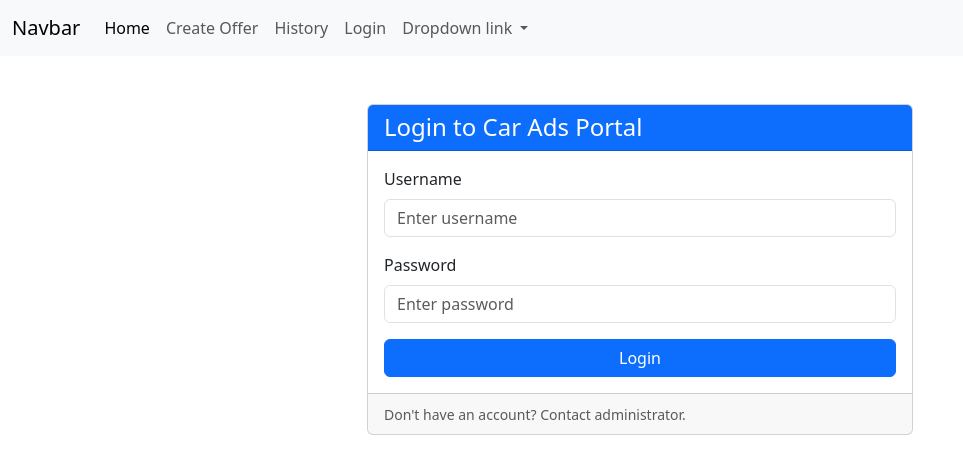
After one commit to rajkonkret/BootCamp-11-10-2025-WEB, a Flask app: page /login in a window 1280 px wide. The commit adds this page. Shown: the top 474 px of the page, without its empty margins (0-963 px from the left). Run offline with Flask 3, Linux system fonts and the light colour scheme.

Commit message:
[17 5] update web3_flask/flask_zad5 update add bootstrap add

```diff
--- a/web3_flask/flask_zad6_baza/app.py
+++ b/web3_flask/flask_zad6_baza/app.py
@@ -1,5 +1,6 @@
 import os
 import sqlite3
+import bcrypt
 
 #  pip install -r requirements.txt
 from flask import Flask, url_for, request, redirect, render_template, flash, g
@@ -232,5 +233,36 @@ def view_offer(offer_id):
                                spinner=spinner)
 
 
+# ======= LOGIN ======
+class UserPass:
+
+    def __init__(self, user="", password=""):
+        self.user = user
+        self.password = password
+        self.email = ""
+        self.is_valid = False
+        self.is_admin = False
+
+    # bcrypt -> scrypt
+    # argon2id
+    @staticmethod
+    def hash_password():
+        """
+        Hashuje hasłą używając
+        :return:
+        """
+
+
+
+@app.route("/login", methods=['GET', 'POST'])
+def login():
+    login = None
+
+    if request.method == "GET":
+        return render_template('login.html', login=login)
+    else:
+        pass
+
+
 if __name__ == '__main__':
     app.run(debug=True, port=5001)
--- /dev/null
+++ b/web3_flask/flask_zad6_baza/templates/login.html
@@ -0,0 +1,61 @@
+{% extends "base.html" %}
+
+{% block title %}
+Login - Car Ads Portal
+{% endblock %}
+
+{% block body_content %}
+<div class="container">
+    <div class="row justify-content-center mt-5">
+        <div class="col-md-6">
+            <div class="card">
+                <div class="card-header bg-primary text-white">
+                    <h4 class="mb-0">Login to Car Ads Portal</h4>
+                </div>
+                <div class="card-body">
+                    <form action="{{ url_for('login') }}" method="POST">
+                        <div class="mb-3">
+                            <label for="user_name" class="form-label">Username</label>
+                            <input type="text"
+                                   class="form-control"
+                                   id="user_name"
+                                   name="user_name"
+                                   placeholder="Enter username"
+                                   required>
+                        </div>
+
+                        <div class="mb-3">
+                            <label for="user_pass" class="form-label">Password</label>
+                            <input type="password"
+                                   class="form-control"
+                                   id="user_pass"
+                                   name="user_pass"
+                                   placeholder="Enter password"
+                                   required>
+                        </div>
+
+                        <div class="d-grid gap-2">
+                            <button type="submit" class="btn btn-primary">
+                                <i class="bi bi-box-arrow-in-right"></i> Login
+                            </button>
+                        </div>
+                    </form>
+                </div>
+
+                <div class="card-footer text-muted">
+                    <small>Don't have an account? Contact administrator.</small>
+                </div>
+            </div>
+
+            {% if login.is_valid %}
+            <div class="alert alert-success mt-3" role="alert">
+                <strong>Welcome back!</strong> You are logged in as <strong>{{ login.user }}</strong>
+                {% if login.is_admin %}
+                <span class="badge bg-warning text-dark">Admin</span>
+                {% endif %}
+            </div>
+            {% endif %}
+        </div>
+    </div>
+</div>
+{% endblock %}
--- a/web3_flask/flask_zad6_baza/templates/menu.html
+++ b/web3_flask/flask_zad6_baza/templates/menu.html
@@ -21,7 +21,7 @@
           <a class="nav-link" href="{{ url_for('history') }}">History</a>
         </li>
            <li class="nav-item">
-          <a class="nav-link" href="#">Login</a>
+          <a class="nav-link" href="{{ url_for('login') }}">Login</a>
         </li>
         <li class="nav-item dropdown">
           <a class="nav-link dropdown-toggle" href="#" role="button" data-bs-toggle="dropdown" aria-expanded="false">
```
Also changed, not shown: web3_flask/flask_zad6_baza/data/car_ads_portal.db.
